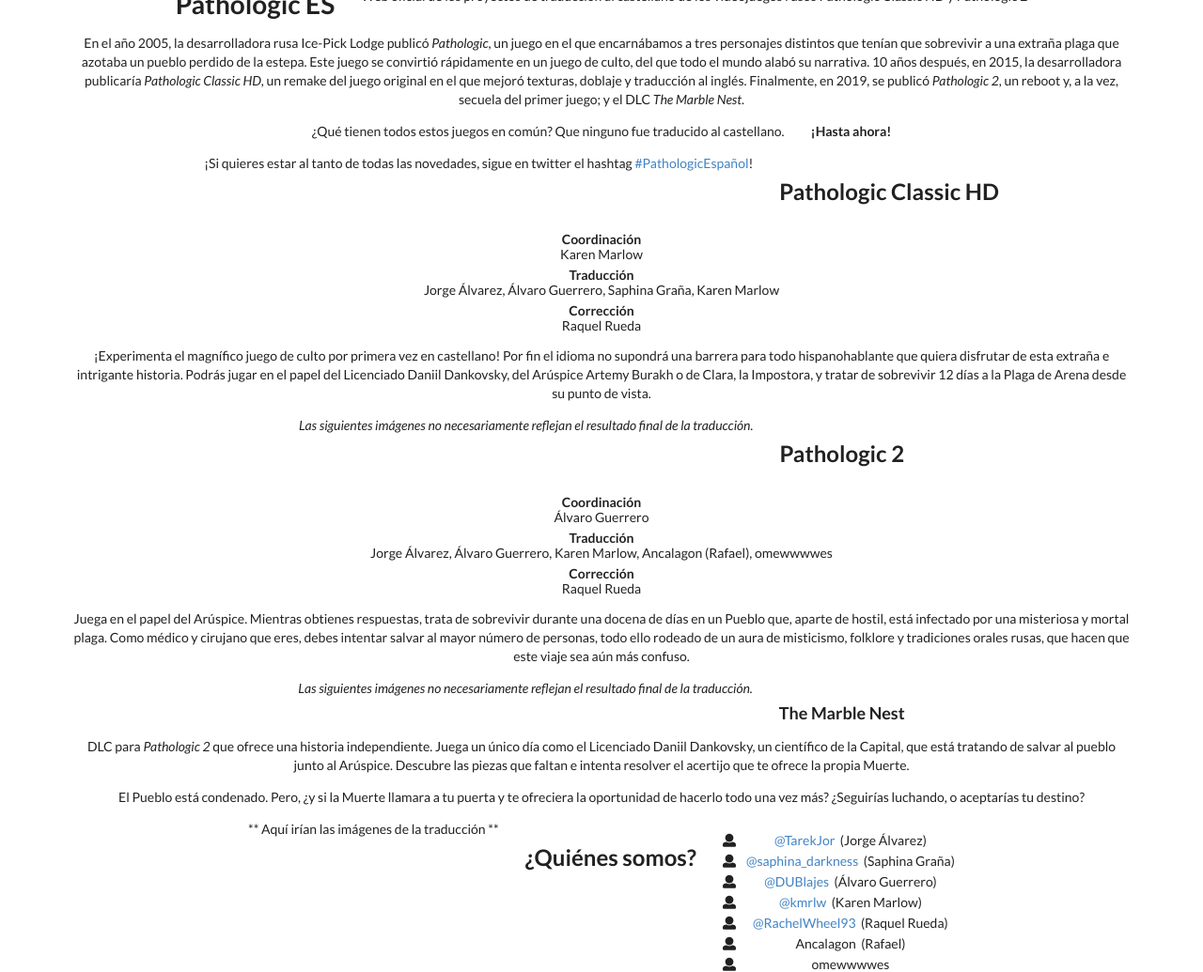
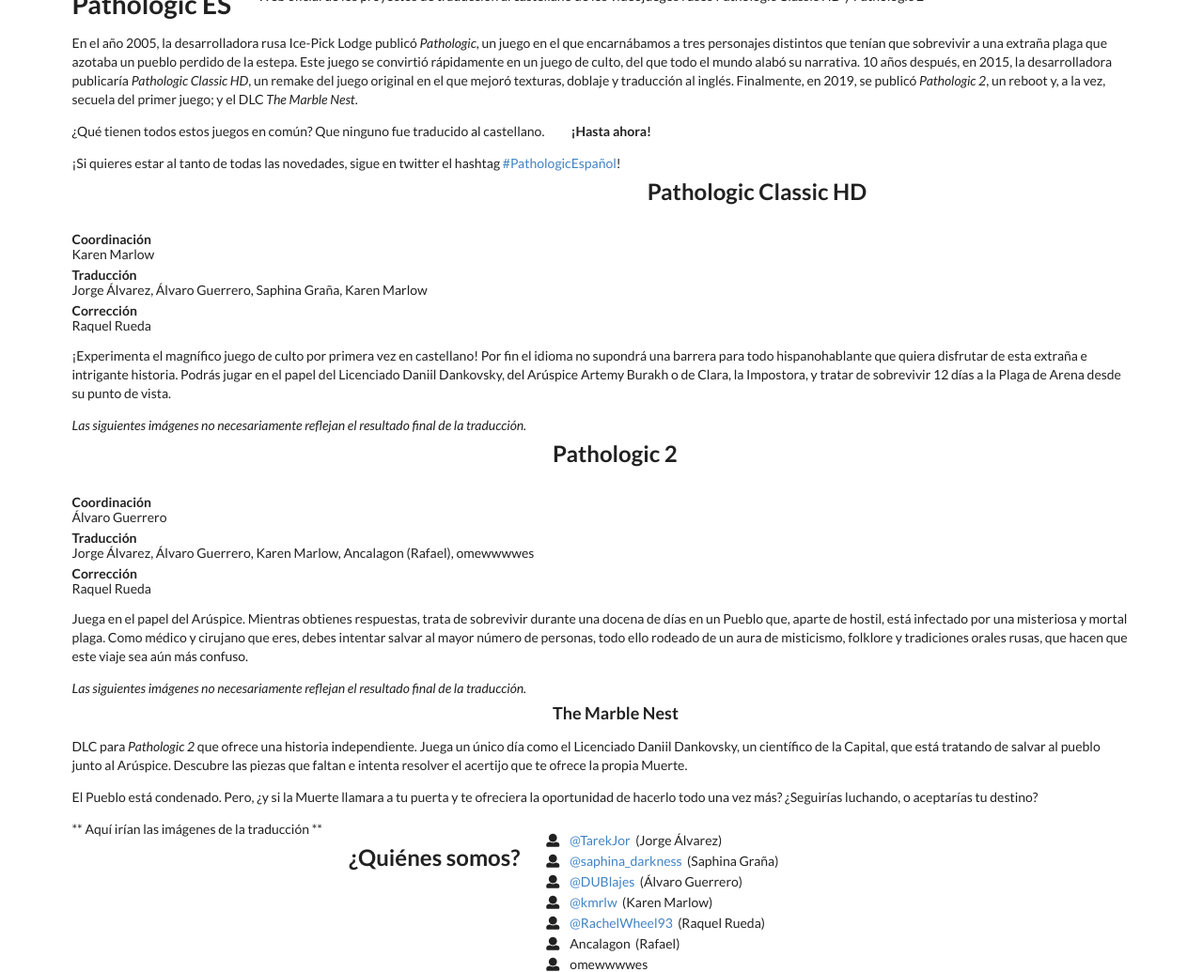
Before and after one commit to pathologic-es/pathologic-es.github.io, a Jekyll site: the page built from index.md, in a window 1280 px wide. Shown: the whole page at 94% size. Built offline with Jekyll 4.4.1, drawn with Linux system fonts in a browser that asks for light colours.

Commit message:
Update default.html

```diff
--- a/_layouts/default.html
+++ b/_layouts/default.html
@@ -11,11 +11,9 @@
 	<script src="https://cdnjs.cloudflare.com/ajax/libs/semantic-ui/2.4.1/semantic.min.js" integrity="sha512-dqw6X88iGgZlTsONxZK9ePmJEFrmHwpuMrsUChjAw1mRUhUITE5QU9pkcSox+ynfLhL15Sv2al5A0LVyDCmtUw==" crossorigin="anonymous"></script>
 	<body>
 		<div class="ui stackable grid container">
-			<div class="ui centered grid">
-				<h1>{{ site.title }}</h1>
-				<p>{{ site.description }}</p>
-				{{ content }}
-			</div>
+			<h1>{{ site.title }}</h1>
+			<p>{{ site.description }}</p>
+			{{ content }}
 		</div>
 	</body>
 </head>
```
